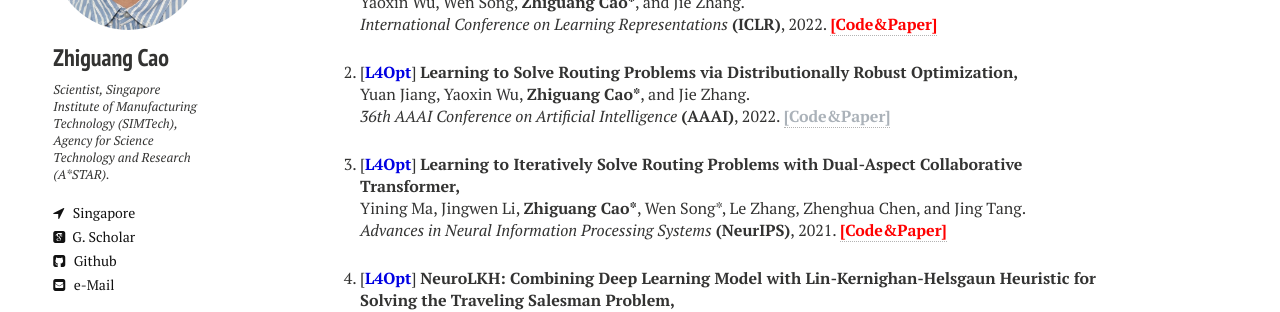
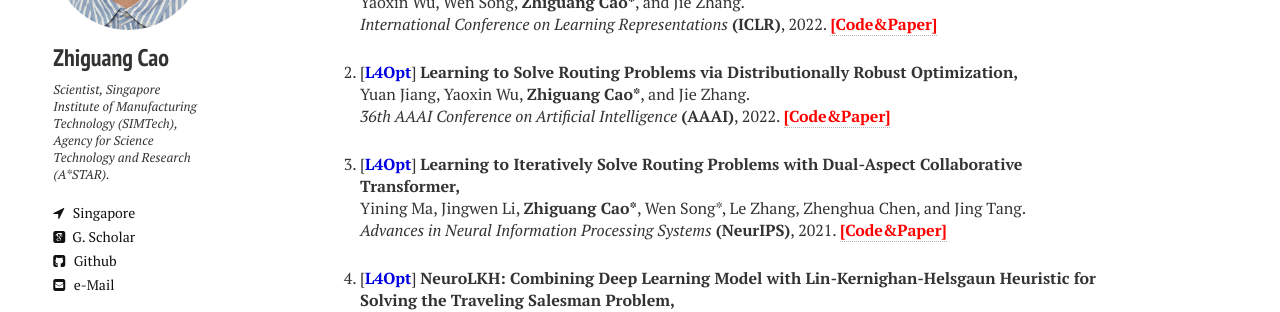
Before and after one commit to zhiguangcaosg/zhiguangcaosg.github.io, a Jekyll site: the page built from publications.md, in a window 1280 px wide. Shown: the part 272-584 px from the top of the page. Built offline with Jekyll 4.4.1, drawn with Linux system fonts in a browser that asks for light colours; nearby versions of some CDN libraries.

Commit message:
Update publications.html

```diff
--- a/_layouts/publications.html
+++ b/_layouts/publications.html
@@ -102,7 +102,7 @@ div.bibtex pre { font-size: 75%; overflow: auto;  width: 100%; padding: 0em 0em;
 <p>
 [<font color="#0000E3"><b>L4Opt</b></font>] <b>Learning to Solve Routing Problems via Distributionally Robust Optimization,</b>
 <br> Yuan Jiang, Yaoxin Wu, <b>Zhiguang Cao*</b>, and Jie Zhang.<br>
-<i>36th AAAI Conference on Artificial Intelligence</i> <b>(AAAI)</b>, 2022. <a href="https://zhiguangcaosg.github.io/publications/"> <font color="#ABB2B9"><b>[Code&Paper]</b> </font></a>
+<i>36th AAAI Conference on Artificial Intelligence</i> <b>(AAAI)</b>, 2022. <a href="https://github.com/jiang-yuan/Learning-routing-DRO"> <font color="#FF0000"><b>[Code&Paper]</b> </font></a>
 </p>
 </li>
 
```
